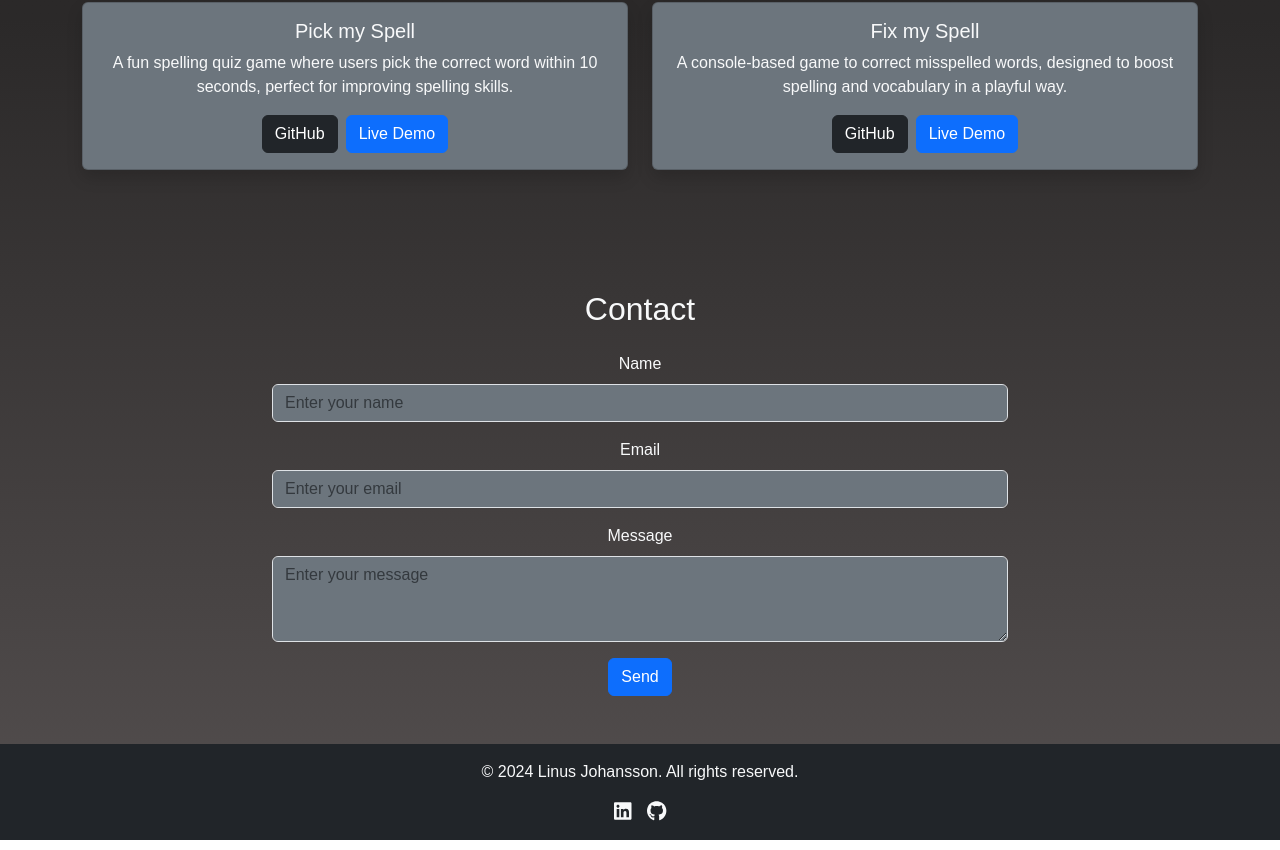
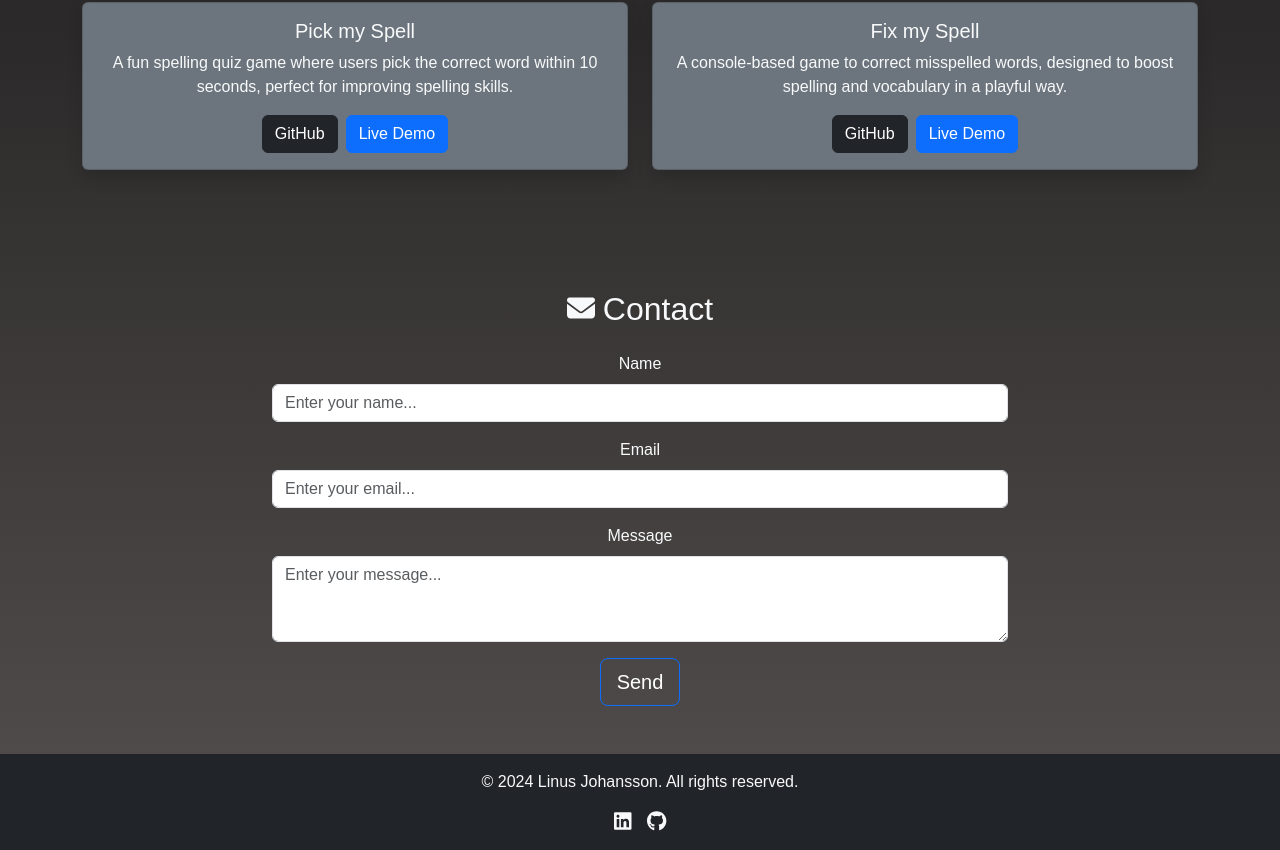
Before and after one commit to j0hanz/j0hanz-portfolio, a React (Create React App) app: page / in a window 1280 px wide. Shown: the part 1989-2839 px from the top of the page. Built offline with nearby package versions, Linux system fonts and the light colour scheme.

Commit message:
Add FontAwesome icon to ContactForm component

```diff
--- a/src/components/ContactForm.js
+++ b/src/components/ContactForm.js
@@ -1,39 +1,35 @@
 import React from 'react';
 import { Container, Row, Col, Form, Button } from 'react-bootstrap';
+import { FontAwesomeIcon } from '@fortawesome/react-fontawesome';
+import { faEnvelope } from '@fortawesome/free-solid-svg-icons';
 
 const ContactForm = () => (
   <section id="contact" className="contact-section py-5 text-light">
-    <Container>
-      <h2 className="text-center">Contact</h2>
-      <Row className="justify-content-center mt-4">
+    <Container className="px-0">
+      <h2 className="text-center">
+        <FontAwesomeIcon icon={faEnvelope} size="sm" className="me-2" />
+        Contact
+      </h2>
+      <Row className="justify-content-center mt-4 mx-auto">
         <Col md={8}>
           <Form>
             <Form.Group className="mb-3" controlId="formName">
               <Form.Label>Name</Form.Label>
-              <Form.Control
-                type="text"
-                placeholder="Enter your name"
-                className="bg-secondary text-light"
-              />
+              <Form.Control type="text" placeholder="Enter your name..." />
             </Form.Group>
             <Form.Group className="mb-3" controlId="formEmail">
               <Form.Label>Email</Form.Label>
-              <Form.Control
-                type="email"
-                placeholder="Enter your email"
-                className="bg-secondary text-light"
-              />
+              <Form.Control type="email" placeholder="Enter your email..." />
             </Form.Group>
             <Form.Group className="mb-3" controlId="formMessage">
               <Form.Label>Message</Form.Label>
               <Form.Control
                 as="textarea"
                 rows={3}
-                placeholder="Enter your message"
-                className="bg-secondary text-light"
+                placeholder="Enter your message..."
               />
             </Form.Group>
-            <Button variant="primary" type="submit">
+            <Button variant="outline-primary text-white btn-lg" type="submit">
               Send
             </Button>
           </Form>
```
